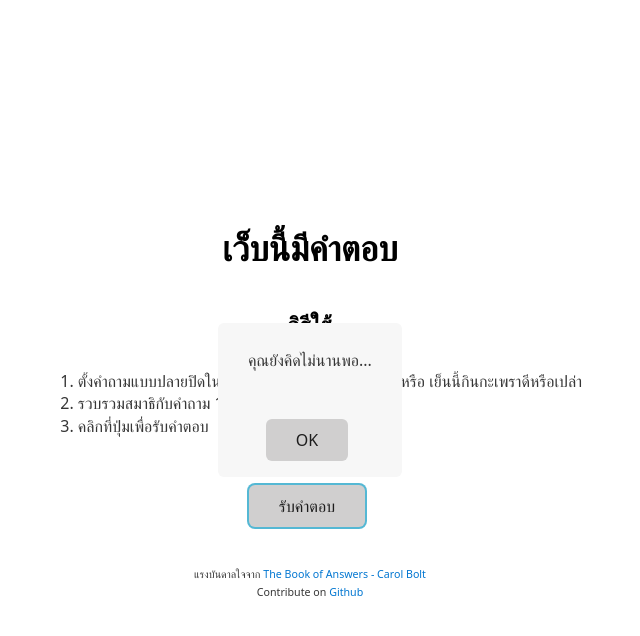
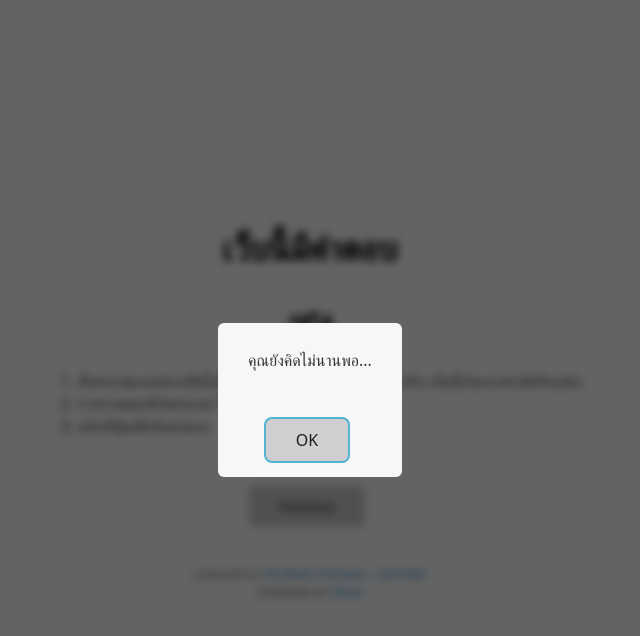
Before and after one commit to narze/the-web-of-answers, a SvelteKit app: page / in a window 1280 px wide. Both pictures are taken after a click on the button "รับคำตอบ". Shown: the top 636 px of the page, without its empty margins (330-970 px from the left). Built offline with nearby package versions, Linux system fonts and the light colour scheme.

Commit message:
Add dialog backdrop

```diff
--- a/src/routes/+page.svelte
+++ b/src/routes/+page.svelte
@@ -7,7 +7,15 @@
 	let longEnough = false;
 	let openDialog = false;
 	let timeout: NodeJS.Timeout;
+	let dialog: HTMLDialogElement;
 
+	$: if (dialog) {
+		if (openDialog) {
+			dialog.showModal();
+		} else {
+			dialog.close();
+		}
+	}
 	function handleClick() {
 		if (!longEnough) {
 			openDialog = true;
@@ -59,7 +67,7 @@
 		</center>
 	</div>
 
-	<dialog open={openDialog}>
+	<dialog bind:this={dialog}>
 		<p>คุณยังคิดไม่นานพอ...</p>
 		<form on:submit={() => (openDialog = false)}>
 			<center><button>OK</button></center>
```
